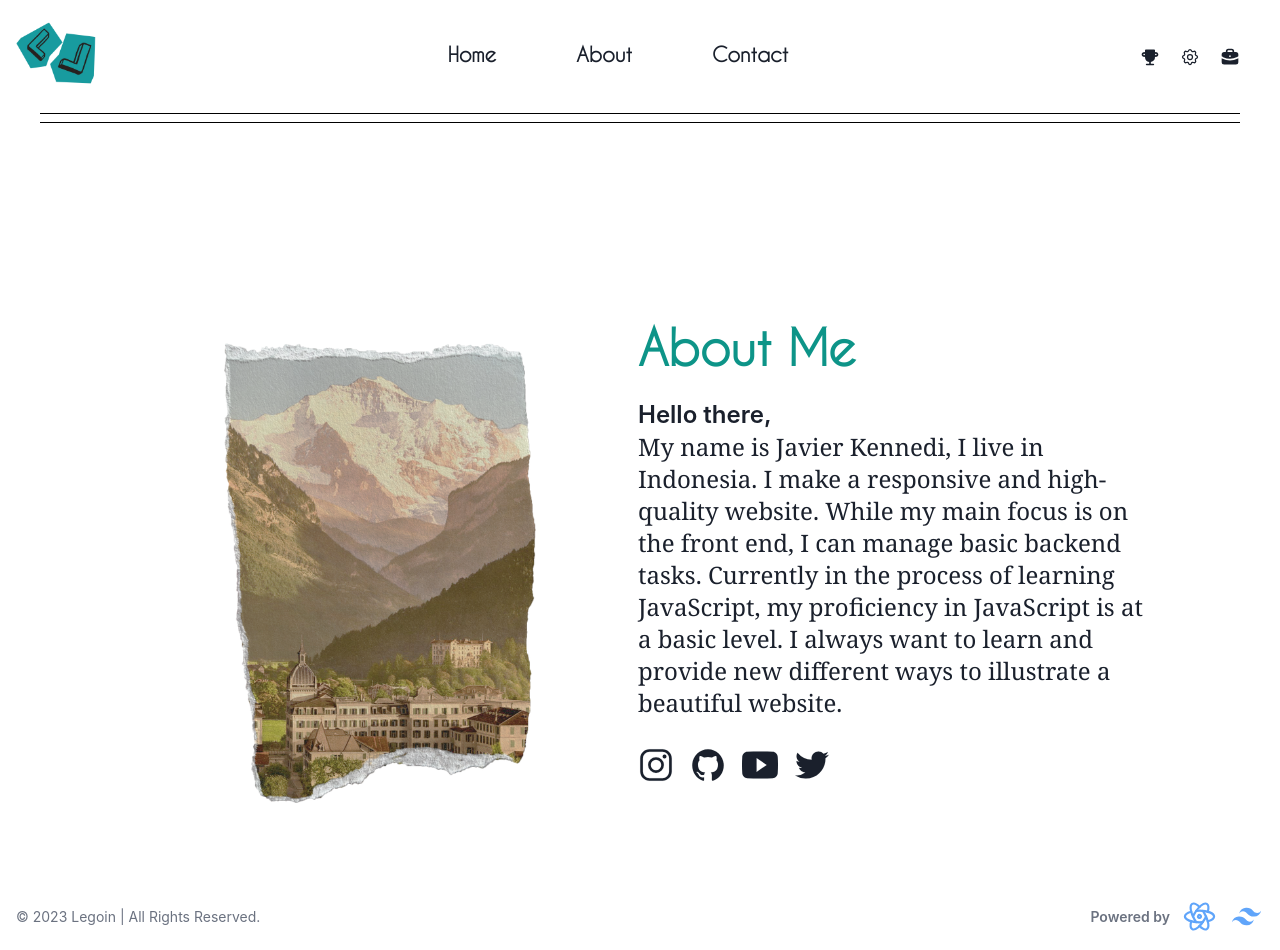
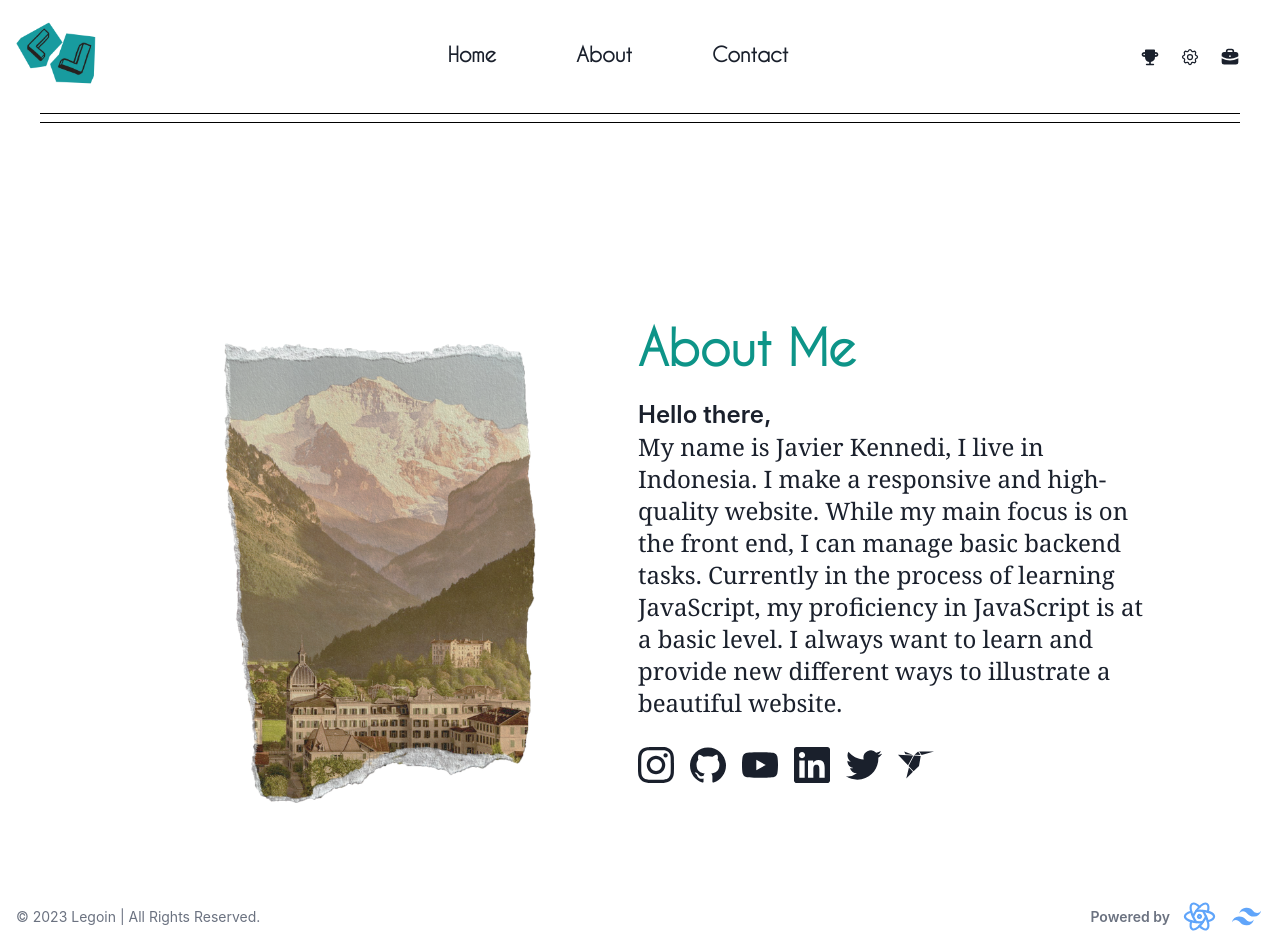
Before and after one commit to Kenqer/portfolio, a React (Create React App) app: page /about in a window 1280 px wide. Built offline with nearby package versions, Linux system fonts and the light colour scheme.

Commit message:
Adding Social Media and chaange picture to animation in contact

```diff
--- a/src/pages/About.js
+++ b/src/pages/About.js
@@ -1,6 +1,18 @@
 import { motion, useInView, useAnimation, spring } from "framer-motion"
+import { SiAmazonaws, SiAndroid, SiAndroidstudio, SiChakraui, SiCpanel, SiExpo, SiExpress, SiFramer, SiFreelancer, SiGit, SiGithub, SiGithubpages, SiInstagram, SiLinkedin, SiMongodb, SiMysql, SiPython, SiReact, SiTailwindcss, SiTwitter, SiVercel, SiYoutube } from 'react-icons/si'
+
 
 const About = () => {
+    const iconList = {
+        hidd: {
+            opacity: 0,
+            y: 35
+        },
+        visi: {
+            opacity: 1,
+            y: 0,
+        }
+    }
     return (
         <section className="about">
             <header className="home">
@@ -27,10 +39,96 @@ const About = () => {
                                 Currently in the process of learning JavaScript, my proficiency in JavaScript is at a basic level. I always want to learn and provide new different ways to illustrate a beautiful website.</p>
                         </div>
                         <div className="flex text-2xl md:text-4xl gap-4">
-                            <a className="hover:text-purple-600 hover:scale-110 duration-300" href="https://www.instagram.com/ken.qer/" target="_blank"><ion-icon name="logo-instagram"></ion-icon></a>
-                            <a className="hover:text-gray-600 hover:scale-110 duration-300" href="https://github.com/Kenqer" target="_blank"><ion-icon name="logo-github"></ion-icon></a>
-                            <a className="hover:text-red-600 hover:scale-110 duration-300" href="https://www.youtube.com/channel/UCXG6GuBh1oHQaYM6TQ7-NRw" target="_blank"><ion-icon name="logo-youtube"></ion-icon></a>
-                            <a className="hover:text-blue-600 hover:scale-110 duration-300" href="https://twitter.com/itisnotken" target="_blank"><ion-icon name="logo-twitter"></ion-icon></a>
+                        <motion.div
+                                        variants={iconList}
+                                        initial="hidd"
+                                        animate="visi"
+                                        transition={{
+                                            delay: 0.2,
+                                            duration: 1,
+                                            bounce: 0.55,
+                                            type: 'spring'
+                                        }}
+                                    >
+                                        <a className="hover:scale-110 duration-300 hover:text-purple-800" href="https://www.instagram.com/ken.qer/" target="_blank">
+                                            <SiInstagram></SiInstagram>
+                                        </a>
+                                    </motion.div>
+                                    <motion.div
+                                        variants={iconList}
+                                        initial="hidd"
+                                        animate="visi"
+                                        transition={{
+                                            delay: 0.4,
+                                            duration: 1,
+                                            bounce: 0.55,
+                                            type: 'spring'
+                                        }}
+                                    >
+                                        <a className="hover:scale-110 duration-300 hover:text-gray-500" href="https://github.com/Kenqer" target="_blank">
+                                            <SiGithub></SiGithub>
+                                        </a>
+                                    </motion.div>
+                                    <motion.div
+                                        variants={iconList}
+                                        initial="hidd"
+                                        animate="visi"
+                                        transition={{
+                                            delay: 0.6,
+                                            duration: 1,
+                                            bounce: 0.55,
+                                            type: 'spring'
+                                        }}
+                                    >
+                                        <a className="hover:scale-110 duration-300 hover:text-red-500" href="https://www.youtube.com/channel/UCXG6GuBh1oHQaYM6TQ7-NRw" target="_blank">
+                                            <SiYoutube></SiYoutube>
+                                        </a>
+                                    </motion.div>
+                                    <motion.div
+                                        variants={iconList}
+                                        initial="hidd"
+                                        animate="visi"
+                                        transition={{
+                                            delay: 0.8,
+                                            duration: 1,
+                                            bounce: 0.55,
+                                            type: 'spring'
+                                        }}
+                                    >
+                                        <a className="hover:scale-110 duration-300 hover:text-blue-900" href="https://www.linkedin.com/in/javier-kennedi-9bb6342aa/" target="_blank">
+                                            <SiLinkedin></SiLinkedin>
+                                        </a>
+                                    </motion.div>
+                                    <motion.div
+                                        variants={iconList}
+                                        initial="hidd"
+                                        animate="visi"
+                                        transition={{
+                                            delay: 1,
+                                            duration: 1,
+                                            bounce: 0.55,
+                                            type: 'spring'
+                                        }}
+                                    >
+                                        <a className="hover:scale-110 duration-300 hover:text-blue-400" href="https://twitter.com/itisnotken" target="_blank">
+                                            <SiTwitter></SiTwitter>
+                                        </a>
+                                    </motion.div>
+                                    <motion.div
+                                        variants={iconList}
+                                        initial="hidd"
+                                        animate="visi"
+                                        transition={{
+                                            delay: 1.2,
+                                            duration: 1,
+                                            bounce: 0.55,
+                                            type: 'spring'
+                                        }}
+                                    >
+                                        <a className="hover:scale-110 duration-300 hover:text-sky-400" href="https://twitter.com/itisnotken" target="_blank">
+                                            <SiFreelancer></SiFreelancer>
+                                        </a>
+                                    </motion.div>
                         </div>
                     </div>
 
```
Also changed, not shown: src/pages/Contact.js (+53 -15 lines), src/pages/Home.js (+39 -8 lines).
